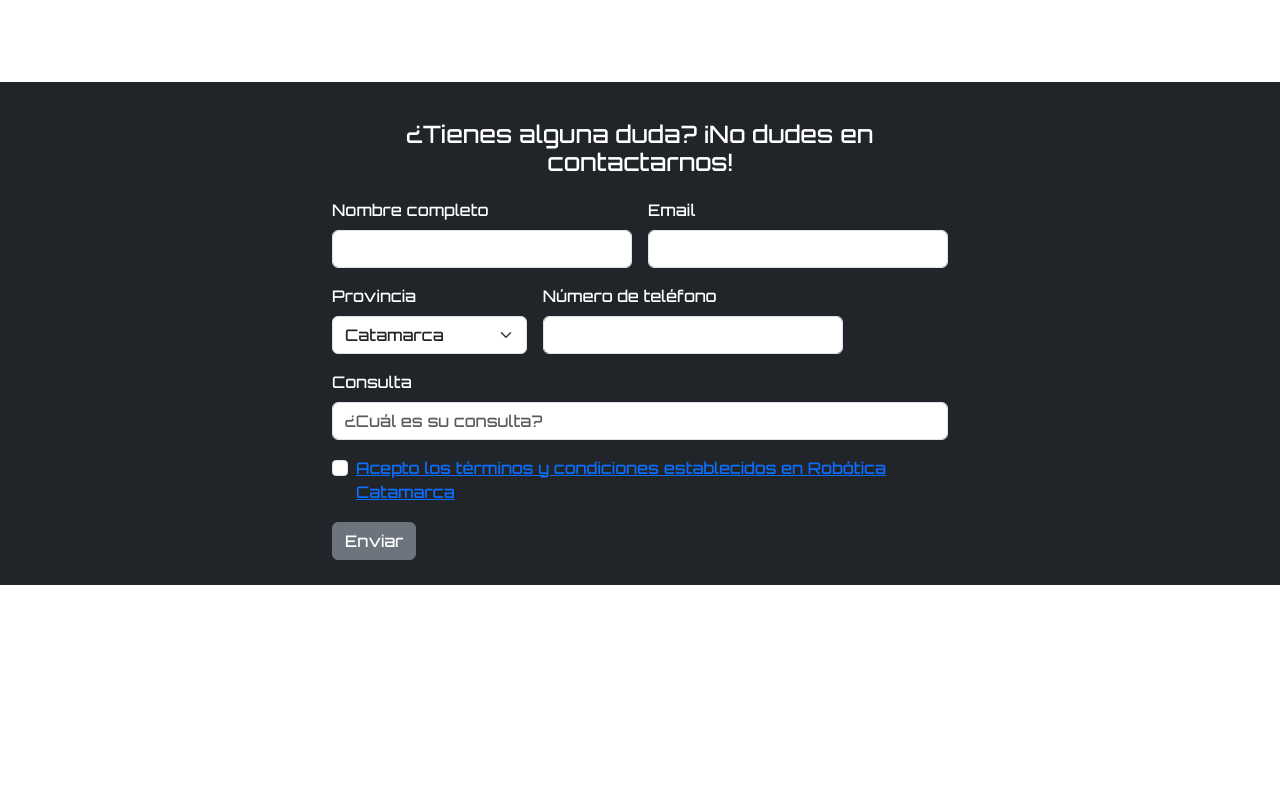
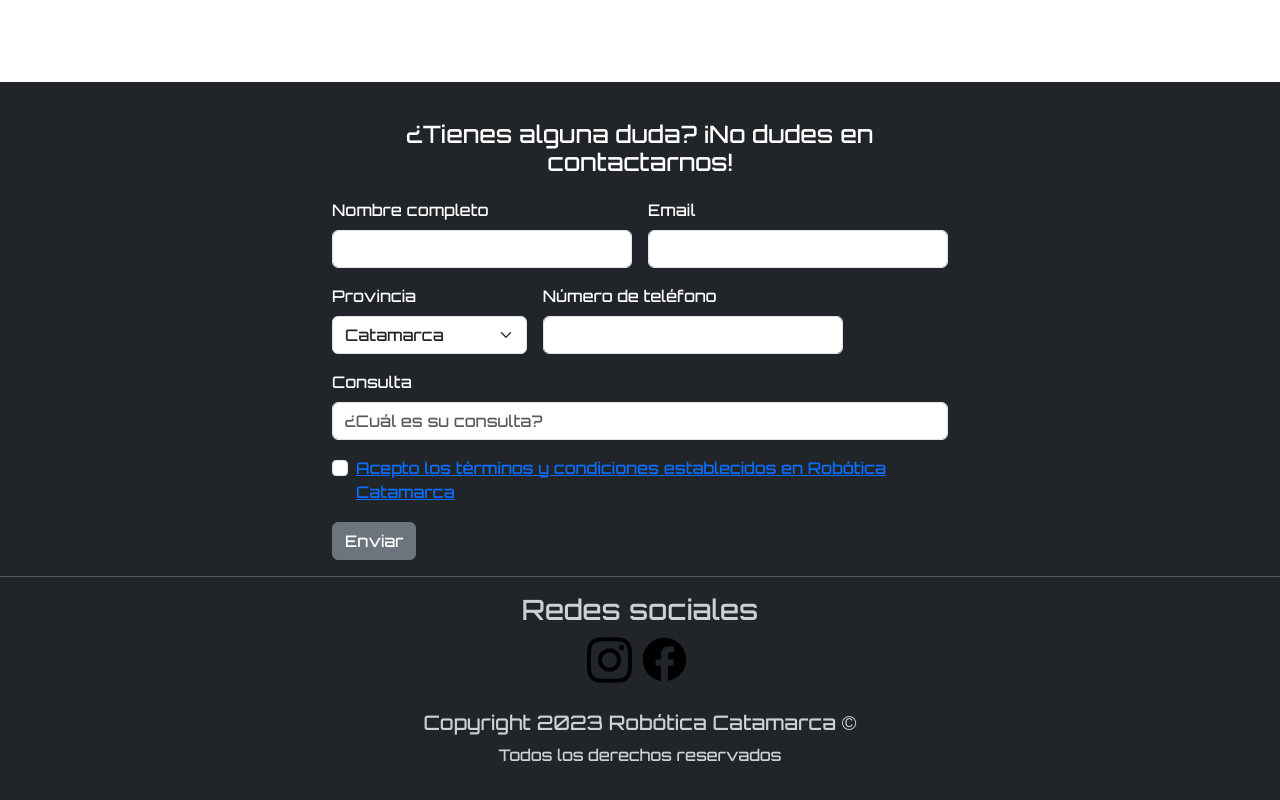
Before and after one commit to BautistaBraca/web-frontend-robotica, a plain HTML site: page index.html in a window 1280 px wide. Shown: the part 2570-3370 px from the top of the page. Before the commit the page ends 3155 px from the top, so only its background shows below. Drawn offline with nearby package versions, Linux system fonts and the light colour scheme.

Commit message:
update redes

```diff
--- a/index.html
+++ b/index.html
@@ -278,6 +278,15 @@
       </form>
     </div>
     <!--Redes sociales-->
+    <hr>
+    <div class="container-fluid text-center contenedorRedes">
+      <h3>Redes sociales</h4>
+          <a href="https://instagram.com/roboticacatamarca?igshid=MzRlODBiNWFlZA=="><img src="img/instagram.svg"
+              class="logoFooter"></a>
+      <a href="https://www.facebook.com/profile.php?id=61550776822058&mibextid=ZbWKwL"><img src="img/facebook.svg"
+        class="logoFooter"></a>
+        <h5>Copyright 2023 Robótica Catamarca &copy;</h5>
+        <p>Todos los derechos reservados</p>
   </footer>
 
   <!--Scripts JS-->
--- a/style/style.css
+++ b/style/style.css
@@ -151,3 +151,17 @@ footer,h4{
   padding-top: 2%;
   padding-bottom: 2%;
 }
+
+.logoFooter{
+  width: 45px;
+  margin-right: 6px;
+  transition: width 0.4s ease-in-out;
+  padding-bottom: 2%;
+}
+
+.logoFooter:hover {
+  width: 52px;
+}
+.contenedorRedes{
+  color: #CCD1D1 ;
+}
```
